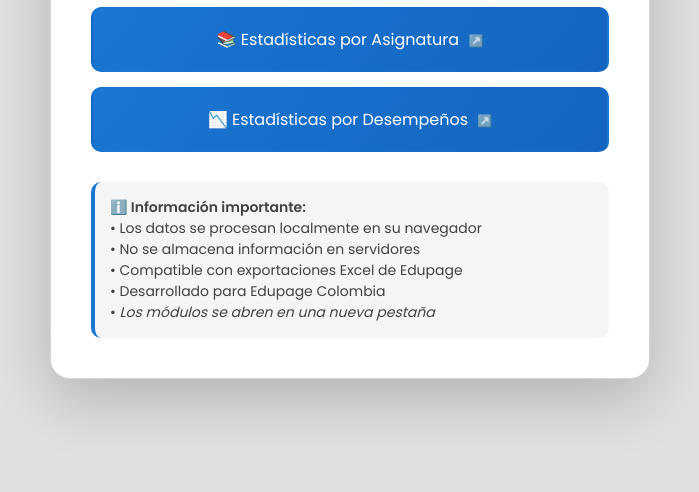
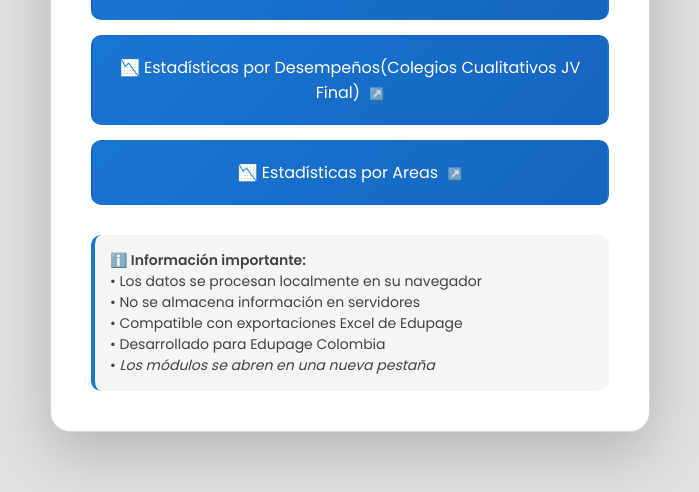
Before and after one commit to Estadisticas-Edupage/reportes, a plain HTML site: page index.html in a window 1280 px wide. Shown: the part 308-800 px from the top of the page, without its empty margins (290-989 px from the left). Drawn offline with Linux system fonts and the light colour scheme.

Commit message:
Update index.html

```diff
--- a/index.html
+++ b/index.html
@@ -109,7 +109,12 @@
         </a>
 
         <a href="estadisticasdesempeños.HTML" target="_blank" class="btn">
-            📉 Estadísticas por Desempeños
+            📉 Estadísticas por Desempeños(Colegios Cualitativos JV Final)
+            <span class="new-window-icon">↗️</span>
+        </a>
+
+        <a href="estadisticasareas.HTML" target="_blank" class="btn">
+            📉 Estadísticas por Areas
             <span class="new-window-icon">↗️</span>
         </a>
 
```
